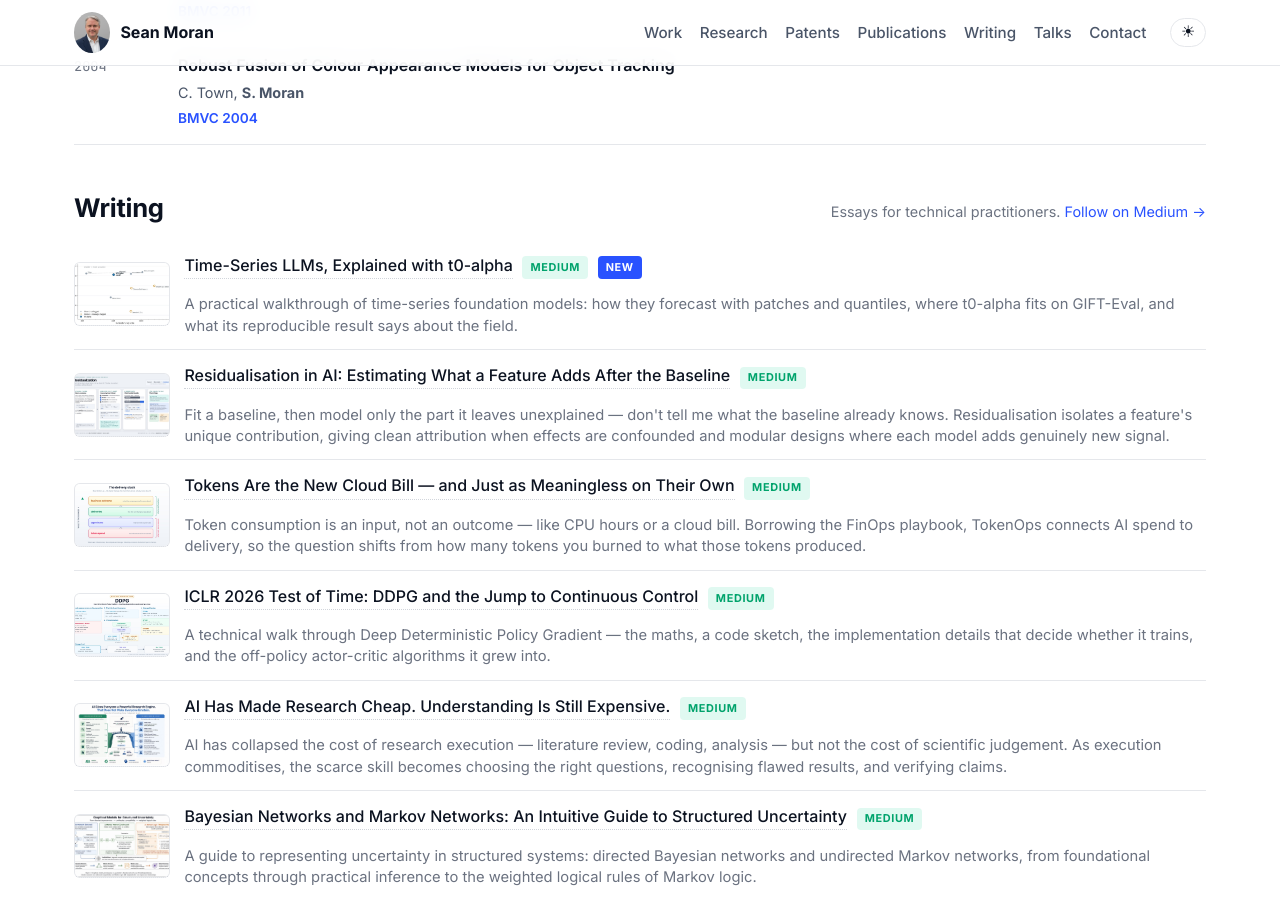
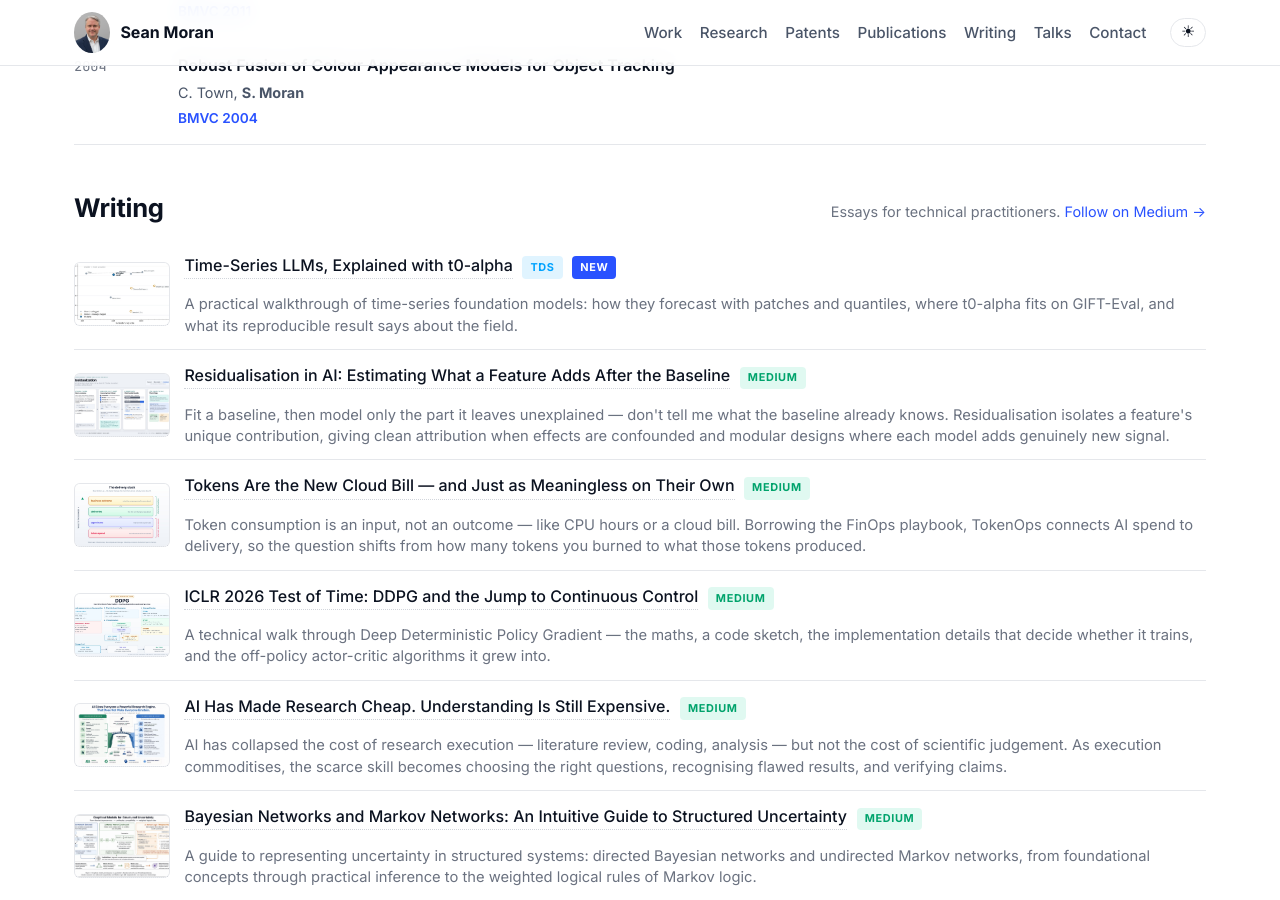
Before and after one commit to sjmoran/sjmoran.github.io, a Jekyll site: the page built from index.md, in a window 1280 px wide and 900 px high, scrolled down 15089 px. Built offline with Jekyll 4.4.1, drawn with Linux system fonts in a browser that asks for light colours.

Commit message:
writing: point t0-alpha entry to TDS publication
Co-Authored-By: Claude Opus 4.8 (1M context) <noreply@anthropic.com>

```diff
--- a/_includes/writing.html
+++ b/_includes/writing.html
@@ -6,12 +6,12 @@
 
   <ul class="writing-list">
     <li>
-      <a class="writing-thumb" href="https://medium.com/@sean.j.moran/i-re-ran-t0-alpha-on-gift-eval-and-a-102m-open-model-held-its-own-d1d803c71df4" target="_blank" rel="noopener" aria-hidden="true" tabindex="-1">
+      <a class="writing-thumb" href="https://towardsdatascience.com/time-series-llms-explained-with-t0-alpha/" target="_blank" rel="noopener" aria-hidden="true" tabindex="-1">
         <img src="/img/writing/t0-alpha-gift-eval.jpg" alt="">
       </a>
       <div class="writing-meta">
-        <a href="https://medium.com/@sean.j.moran/i-re-ran-t0-alpha-on-gift-eval-and-a-102m-open-model-held-its-own-d1d803c71df4" target="_blank" rel="noopener">Time-Series LLMs, Explained with t0-alpha</a>
-        <span class="badge badge-medium">Medium</span><span class="badge badge-new">New</span>
+        <a href="https://towardsdatascience.com/time-series-llms-explained-with-t0-alpha/" target="_blank" rel="noopener">Time-Series LLMs, Explained with t0-alpha</a>
+        <span class="badge badge-tds">TDS</span><span class="badge badge-new">New</span>
         <p class="writing-blurb">A practical walkthrough of time-series foundation models: how they forecast with patches and quantiles, where t0-alpha fits on GIFT-Eval, and what its reproducible result says about the field.</p>
       </div>
     </li>
```
